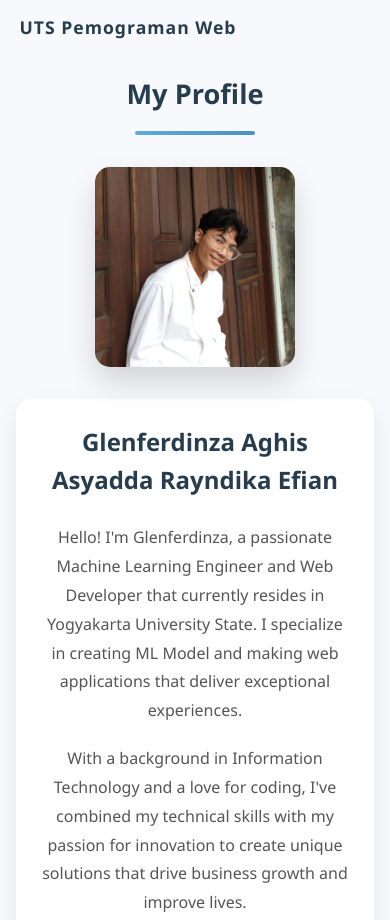
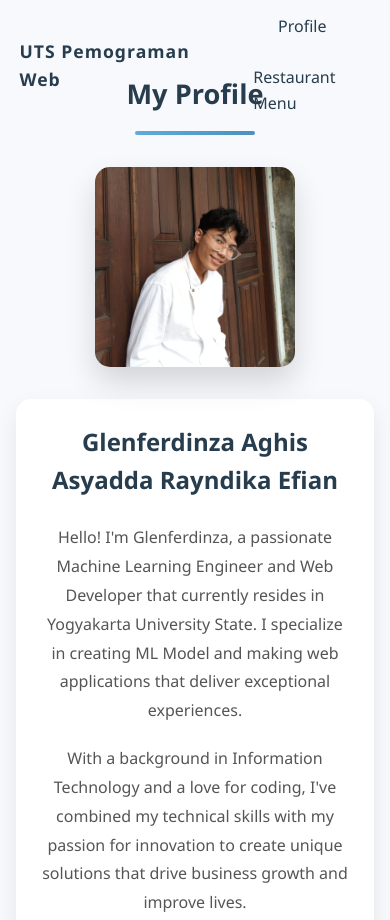
Before and after one commit to Glenferdinza/utswebprogramming, a plain HTML site: page index.html in a window 390 px wide. Shown: the top 920 px of the page. Drawn offline with Linux system fonts and the light colour scheme.

Commit message:
Add files via upload

```diff
--- a/UTS WEB/css/styles.css
+++ b/UTS WEB/css/styles.css
@@ -543,31 +543,57 @@
       display: block;
     }
 
-    .nav-links {
-      position: fixed;
-      top: 0;
-      right: -100%;
-      width: 70%;
-      height: 100vh;
-      background-color: #fff;
-      flex-direction: column;
-      justify-content: center;
-      align-items: center;
-      transition: right 0.4s ease;
-      z-index: 99;
-      display: flex;
-      box-shadow: -5px 0 20px rgba(0, 0, 0, 0.1);
+    .nav-links a {
+      color: #273d4d;
+      text-decoration: none;
+      margin-left: 2rem;
+      font-weight: 500;
+      position: relative;
+      padding: 0.5rem 0;
+      transition: all 0.3s;
     }
 
-    .nav-links.active {
-      right: 0;
+    .navbar.scrolled .nav-links a {
+      color: white;
     }
 
-    .nav-links a {
-      margin: 1.5rem 0;
-      font-size: 1.1rem;
+    .nav-links a::after {
+      content: '';
+      position: absolute;
+      width: 0;
+      height: 2px;
+      background-color: #5dabdc;
+      bottom: 0;
+      left: 0;
+      transition: width 0.3s ease;
+    }
+
+    .nav-links a:hover {
+      color: #5dabdc;
+    }
+
+    .nav-links a:hover::after {
+      width: 100%;
+    }
+
+    /* Mobile menu toggle */
+    .menu-toggle {
+      display: none;
+      cursor: pointer;
+      z-index: 101;
+    }
+
+    .menu-toggle span {
       display: block;
-      color: #273d4d !important;
+      width: 25px;
+      height: 3px;
+      background-color: #273d4d;
+      margin: 5px 0;
+      transition: all 0.3s ease;
+    }
+
+    .navbar.scrolled .menu-toggle span {
+      background-color: white;
     }
 
     .menu-toggle.active span:nth-child(1) {
@@ -645,10 +671,10 @@
   @media screen and (max-width: 560px) {
     /* Very small screens & common Android widths */
     .navbar {
-      padding: center;
+      padding: 1px 10%;
     }
     .profile-name {
-      font-size: 1.5rem;
+      font-size: 1rem;
     }
 
     .section-title {
@@ -688,9 +714,10 @@
     /* Add a larger touch area for mobile taps */
     .nav-links a,
     .category-button {
-      min-height: 44px;
+      font-size: 1rem;
+      min-height: 20px;
       display: flex;
-      align-items: center;
+      align-items: 30px;
       justify-content: center;
     }
   }
```
